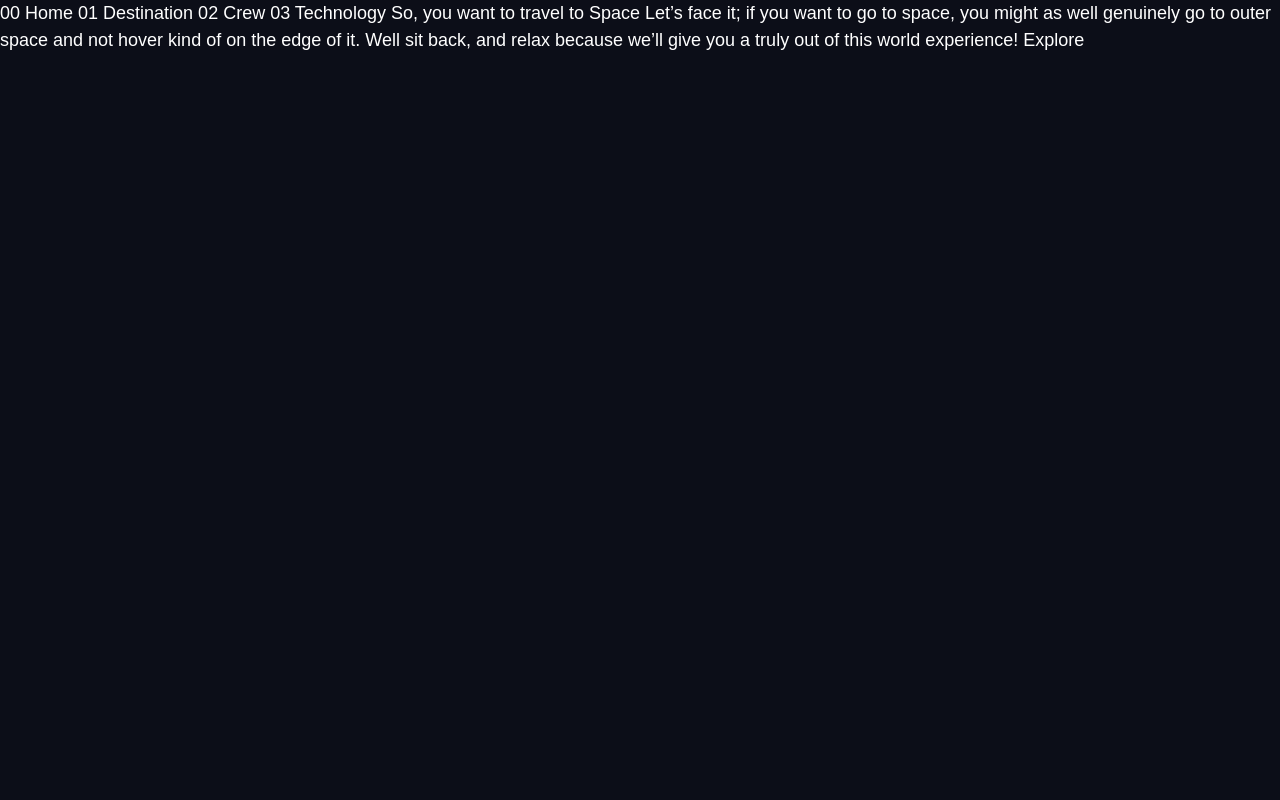
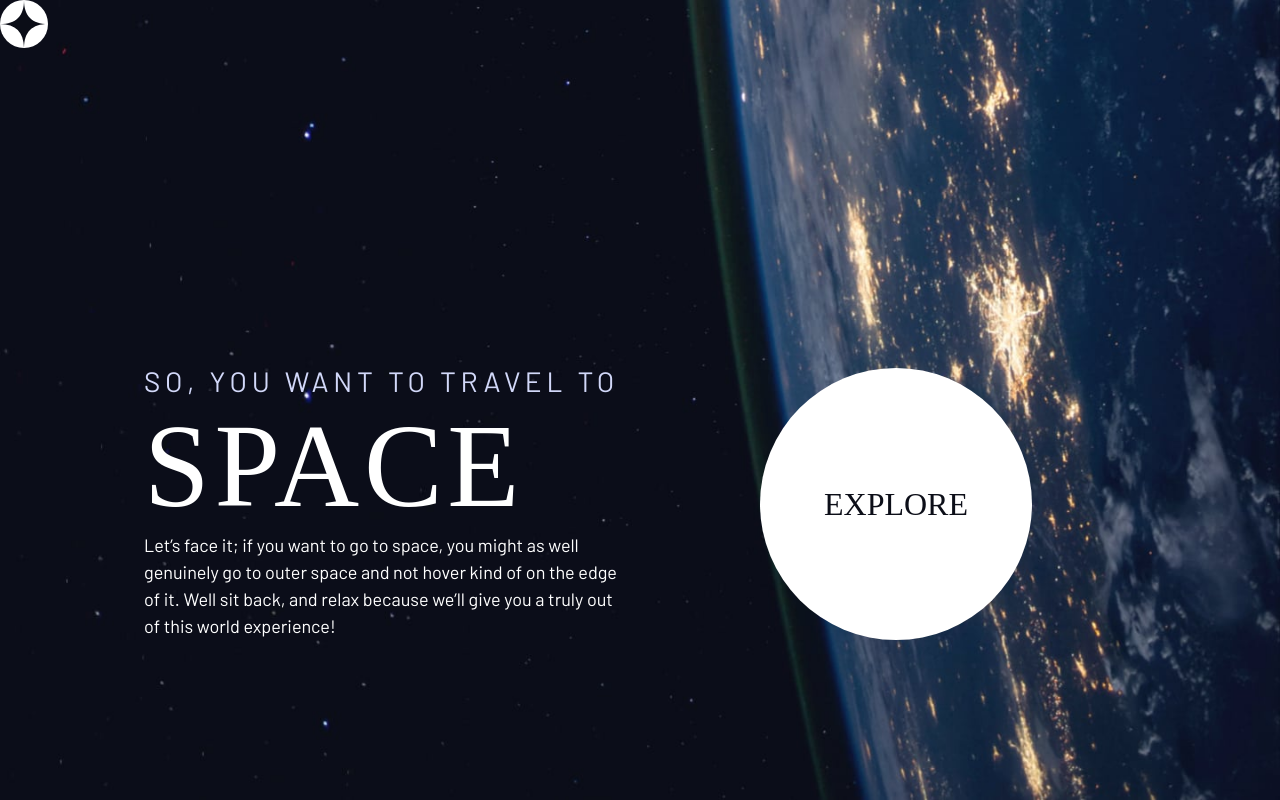
Before and after one commit to jasnmar/space-exploration, a plain HTML site: page index.html in a window 1280 px wide. Drawn offline with Linux system fonts and the light colour scheme; a web font is replaced by a local one.

Commit message:
Home Page

```diff
--- a/index.css
+++ b/index.css
@@ -9,12 +9,12 @@
   --clr-white: 0 0% 100%;
 
   /* font-sizes */
-  --fs-900: 9.375rem;
-  --fs-800: 6.25rem;
-  --fs-700: 3.5rem;
-  --fs-600: 2rem;
+  --fs-900: clamp(5rem, 10vw + 1rem, 9.375rem) ;
+  --fs-800: 3.5rem;
+  --fs-700: 1.5rem;
+  --fs-600: 1rem;
   --fs-500: 1.75rem;
-  --fs-400: 1.125rem;
+  --fs-400: 0.9375rem;
   --fs-300: 1rem;
   --fs-200: 0.875rem;
 
@@ -24,6 +24,25 @@
   --ff-sans-normal: "Barlow", sans-serif;
 }
 
+@media (min-width: 35em) {
+  :root {
+    /* font-sizes */
+    --fs-900: 7.375rem;
+    --fs-800: 5rem;
+    --fs-700: 2.5rem;
+    --fs-600: 1.5rem;
+    --fs-400: 1rem;
+  }
+}
+@media (min-width: 45em) {
+  :root {
+    /* font-sizes */
+    --fs-800: 6.25rem;
+    --fs-700: 3.5rem;
+    --fs-600: 2rem;
+    --fs-400: 1.125rem;
+  }
+}
 
 
 /* ----------------- */
@@ -68,6 +87,9 @@ body {
   color: hsl(var(--clr-white));
   line-height: 1.5;
   min-height: 100vh;
+
+  display: grid;
+  grid-template-rows: min-content 1fr;
 }
 
 img,
@@ -110,6 +132,14 @@ select {
   gap: var(--gap, 1rem);
 }
 
+.d-block {
+  display: block;
+}
+
+.d-flex {
+  display: flex;;
+}
+
 .flow > * + * {
   margin-top: var(--flow-space, 1rem);
 }
@@ -119,6 +149,39 @@ select {
   max-width: 80rem;
   margin-inline: auto;
 }
+
+.grid-container {
+  text-align: center;
+  display: grid;
+  place-items: center;
+  padding-inline: 1rem;
+}
+
+.grid-container * {
+  max-width: 50ch;
+}
+
+@media (min-width: 45em) {
+  .grid-container {
+      text-align: left;
+      column-gap: var(--container-gap, 2rem);
+      grid-template-columns: minmax(2rem, 1fr) repeat(2, minmax(0, 30rem)) minmax(2rem, 1fr);
+  }
+
+  .grid-container > *:first-child {
+      grid-column: 2;
+  }
+
+  .grid-container > *:last-child {
+      grid-column: 3;
+  }
+
+  .grid-container--home {
+    padding-bottom: max(20vh, 6rem);
+    align-items: end;
+  }
+}
+
 
 .sr-only {
   position: absolute;
@@ -197,7 +260,8 @@ select {
 /* ----------------- */
 
 .large-button {
-  display: grid;
+  display: inline-grid;
+  font-size: 2rem;
   padding: 0 2em;
   place-items: center;
   text-decoration: none;;
@@ -307,3 +371,29 @@ select {
   border-color: hsl(var(--clr-white) / 1);
   color:hsl(var(--clr-dark));
 }
+
+/* ----------------- */
+/*  Page Specific    */
+/* ----------------- */
+
+/*  home  */
+body {
+  background-size: cover;
+  background-position: bottom center;
+}
+
+.home {
+  background-image: url("./assets/home/background-home-mobile.jpg");
+}
+
+@media (min-width: 35em) {
+  .home {
+    background-position: center center;
+    background-image: url("./assets/home/background-home-tablet.jpg");
+  }
+}
+@media (min-width: 45em) {
+  .home {
+    background-image: url("./assets/home/background-home-desktop.jpg");
+  }
+}
--- a/index.html
+++ b/index.html
@@ -2,26 +2,46 @@
 <html lang="en">
 <head>
   <meta charset="UTF-8">
+  <link rel="preconnect" href="https://fonts.googleapis.com">
+  <link rel="preconnect" href="https://fonts.gstatic.com" crossorigin>
+  <link
+    href="https://fonts.googleapis.com/css2?family=Barlow+Condensed:wght@400;700&family=Bellefair&family=Barlow:wght@400;700&display=swap"
+    rel="stylesheet">
   <link rel="stylesheet" href="index.css">
   <meta name="viewport" content="width=device-width, initial-scale=1.0">
-  <title>Document</title>
+  <link rel="icon" type="image/png" sizes="32x32" href="./assets/favicon-32x32.png">
+  <title>Space Tourism Website</title>
 </head>
-<body>
+<body class="home">
+  <header class="primary-header flex">
+    <div>
+      <img src="./assets/shared/logo.svg" alt="space tourism logo" class="logo"></img>
+    </div>
+    <!-- <div>
+      <nav>
+        <ul class="primary-navigation underline-indicators flex">
+          <li><a class="ff-sans-cond uppercase text-white letter-spacing-2" href="index.html">00 Home</a></li>
+          <li><a class="ff-sans-cond uppercase text-white letter-spacing-2" href="destimation.html">01 Destination</a>
+          </li>
+          <li><a class="ff-sans-cond uppercase text-white letter-spacing-2" href="crew.html">02 Crew</a></li>
+          <li><a class="ff-sans-cond uppercase text-white letter-spacing-2" href="technology.html">03 Technology</a></li>
+        </ul>
+      </nav>
+    </div> -->
+  </header>
 
-  00 Home
-  01 Destination
-  02 Crew
-  03 Technology
-
-  So, you want to travel to
-  Space
-  Let’s face it; if you want to go to space, you might as well genuinely go to
-  outer space and not hover kind of on the edge of it. Well sit back, and relax
-  because we’ll give you a truly out of this world experience!
-
-  Explore
-
-
+  <div class="grid-container grid-container--home">
+    <div>
+      <h1 class="text-accent fs-500 uppercase .ff-sans-cond letter-spacing-1">So, you want to travel to
+      <span class="fs-900 ff-serif text-white d-block">Space</span></h1>
+      <p>Let’s face it; if you want to go to space, you might as well genuinely go to
+        outer space and not hover kind of on the edge of it. Well sit back, and relax
+        because we’ll give you a truly out of this world experience!</p>
+    </div>
+    <div>
+      <a href="#" class="large-button text-dark ff-serif bg-white uppercase">Explore</a>
+    </div>
+  </div>
 
 
 
```
